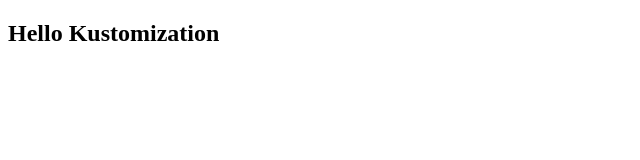
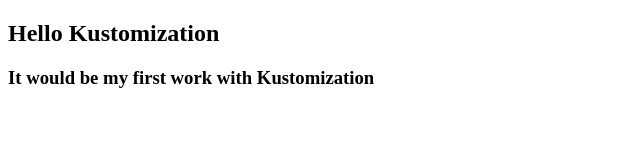
Before and after one commit to Hyeong-Yun/front-app-test, a plain HTML site: page index.html in a window 1280 px wide. Shown: the whole page, without its empty margins (0-640 px from the left). Drawn offline with Linux system fonts and the light colour scheme.

Commit message:
second commit

```diff
--- a/index.html
+++ b/index.html
@@ -7,5 +7,6 @@
 </head>
 <body>
     <h2>Hello Kustomization</h2>
+    <h3>It would be my first work with Kustomization</h3>
 </body>
 </html>
```
